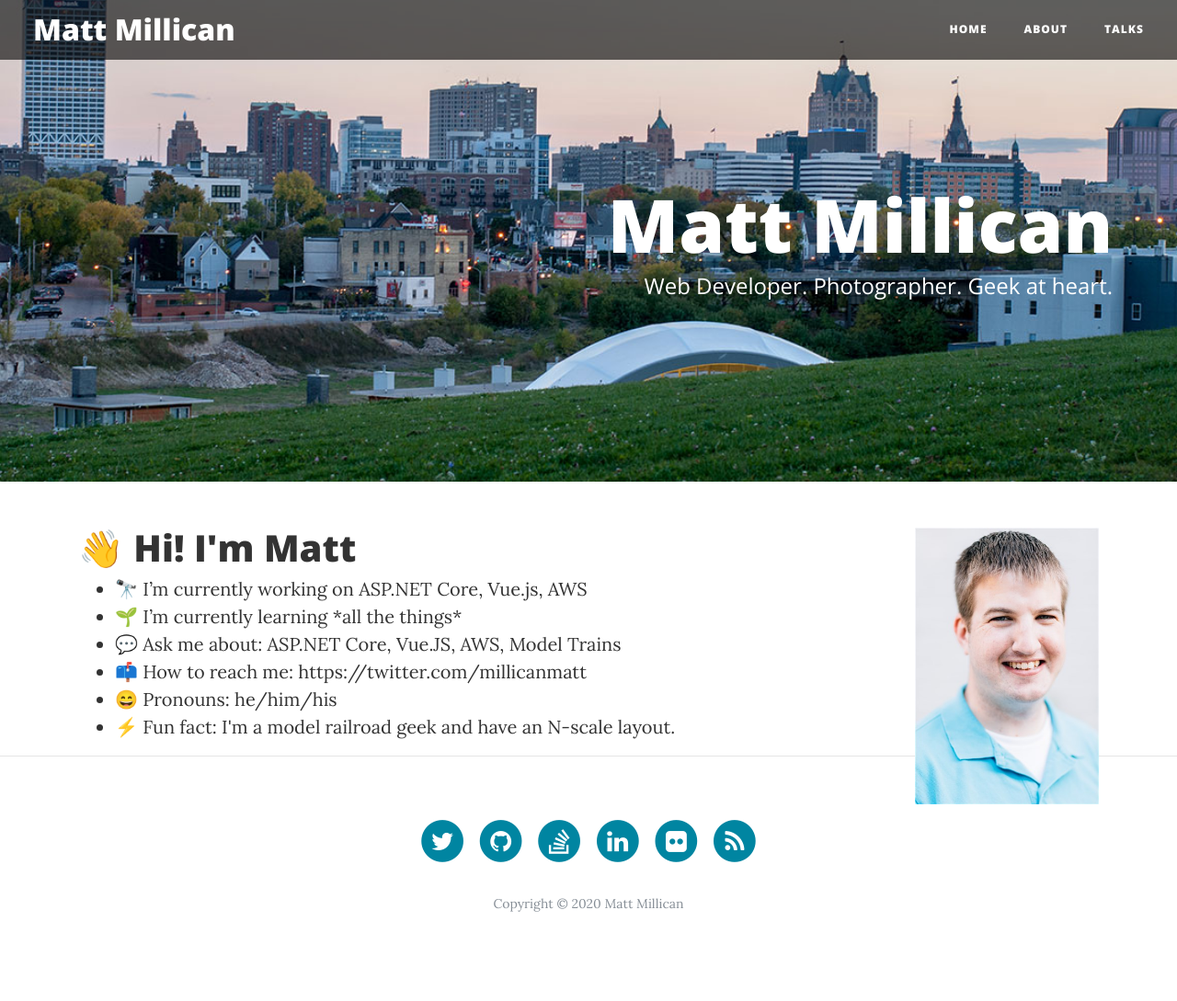
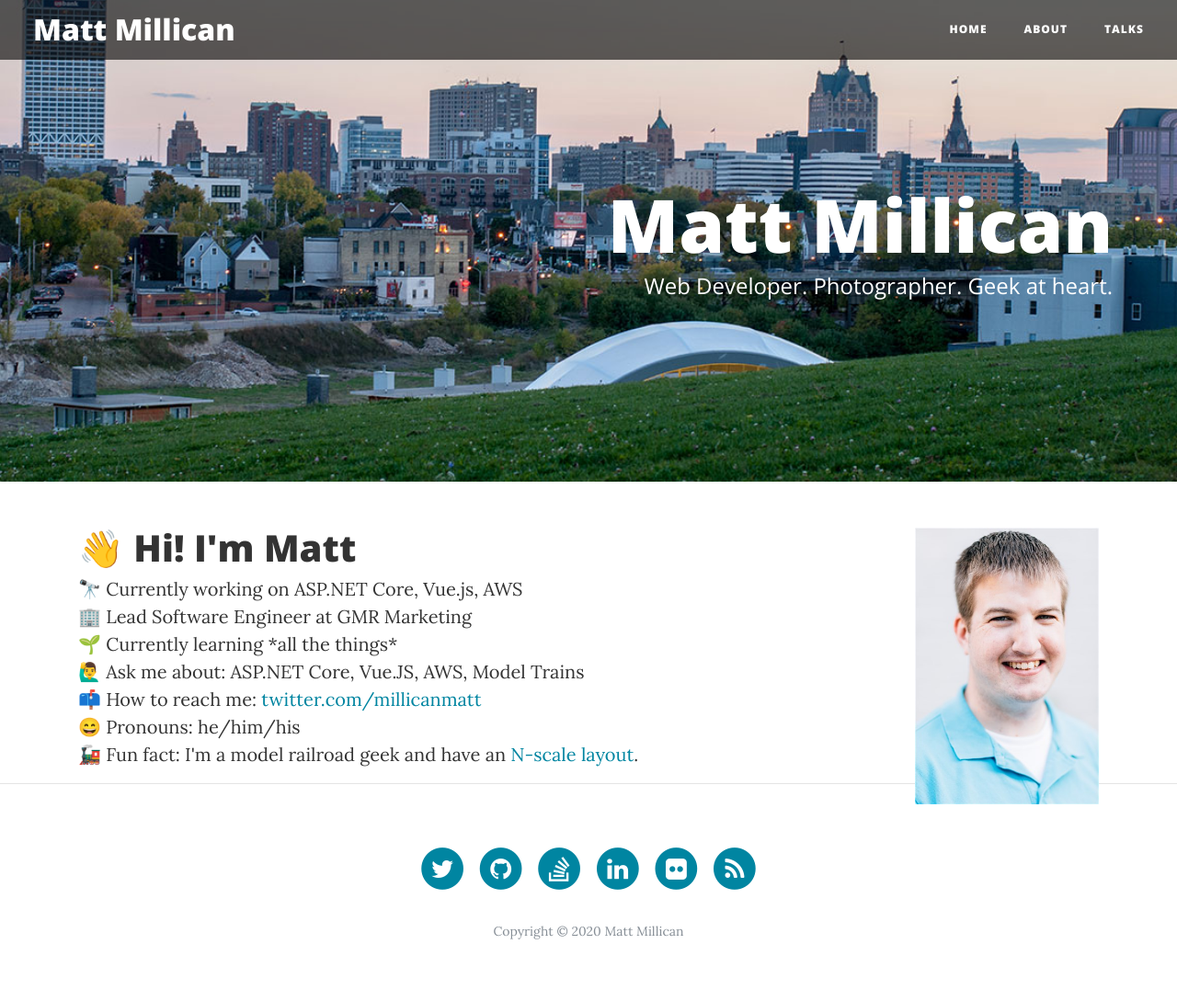
Before and after one commit to mmillican/mmillican.github.io, a Jekyll site: the page built from about.html, in a window 1280 px wide. Shown: the whole page at 92% size. Built offline with Jekyll 4.4.1, drawn with Linux system fonts in a browser that asks for light colours; comment, search, counter and statistics services are not loaded; before the commit the page ends 1059 px from its top, so only the background shows below that.

Commit message:
Some more about updates

```diff
--- a/about.html
+++ b/about.html
@@ -8,11 +8,12 @@ redirect_from: /about/
 
 <h1>👋 Hi! I'm Matt</h1>
 
-<ul>
-    <li>🔭 I’m currently working on ASP.NET Core, Vue.js, AWS</li>
-    <li>🌱 I’m currently learning *all the things*</li>
-    <li>💬 Ask me about: ASP.NET Core, Vue.JS, AWS, Model Trains</li>
-    <li>📫 How to reach me: https://twitter.com/millicanmatt</li>
+<ul class="list-unstyled">
+    <li>🔭 Currently working on ASP.NET Core, Vue.js, AWS</li>
+    <li>🏢 Lead Software Engineer at GMR Marketing</li>
+    <li>🌱 Currently learning *all the things*</li>
+    <li>🙋‍♂️ Ask me about: ASP.NET Core, Vue.JS, AWS, Model Trains</li>
+    <li>📫 How to reach me: <a href="https://twitter.com/millicanmatt" target="_blank">twitter.com/millicanmatt</a></li>
     <li>😄 Pronouns: he/him/his</li>
-    <li>⚡ Fun fact: I'm a model railroad geek and have an N-scale layout.</li>
+    <li>🚂 Fun fact: I'm a model railroad geek and have an <a href="https://www.facebook.com/MillValleyLines" target="_blank">N-scale layout</a>.</li>
 </ul>
```
